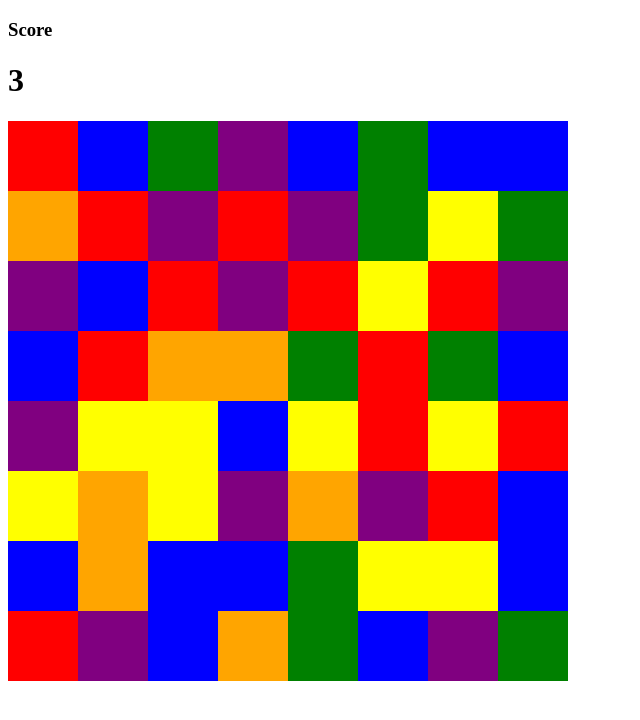
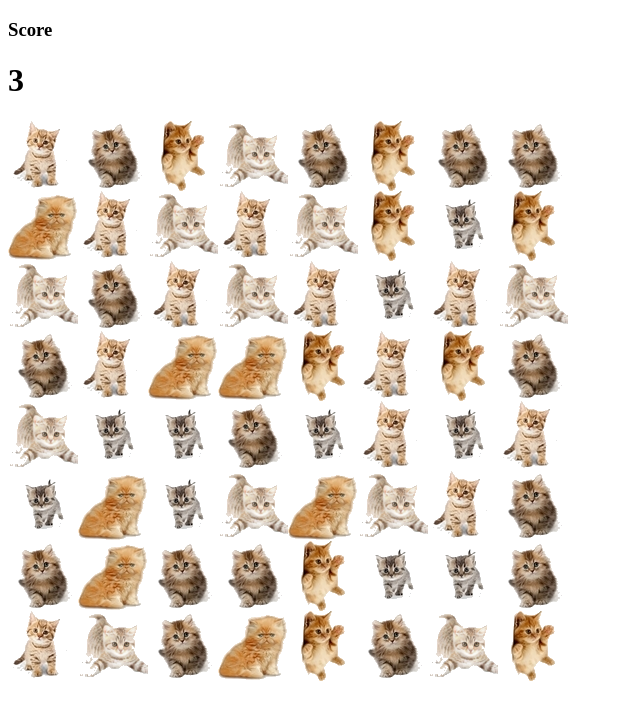
Before and after one commit to michaela-laden/KittenCrush, a plain HTML site: page index.html in a window 1280 px wide. Shown: the whole page, without its empty margins (0-640 px from the left). Drawn offline with Linux system fonts and the light colour scheme.

Commit message:
add kitten images

```diff
--- a/app.js
+++ b/app.js
@@ -6,12 +6,12 @@ document.addEventListener('DOMContentLoaded', ()=>{
     let score = 0;
 
     const kittensColors = [
-        'red',
-        'yellow',
-        'orange',
-        'purple',
-        'green',
-        'blue'
+        'url(imgs/kitten1.png)',
+        'url(imgs/kitten2.png)',
+        'url(imgs/kitten3.png)',
+        'url(imgs/kitten4.png)',
+        'url(imgs/kitten5.png)',
+        'url(imgs/kitten6.png)'
     ];
 
     //Create Board
@@ -21,7 +21,7 @@ document.addEventListener('DOMContentLoaded', ()=>{
             square.setAttribute('draggable',true);
             square.setAttribute('id', i);
             let randomKitten = Math.floor(Math.random()*kittensColors.length);
-            square.style.backgroundColor = kittensColors[randomKitten];
+            square.style.backgroundImage = kittensColors[randomKitten];
             grid.appendChild(square);
             squares.push(square);
 
@@ -44,36 +44,29 @@ document.addEventListener('DOMContentLoaded', ()=>{
     squares.forEach(square => square.addEventListener('drop', dragDrop));
 
     function dragStart(){
-        kittenBeingDragged = this.style.backgroundColor;
+        kittenBeingDragged = this.style.backgroundImage;
         squareIdBeingDragged =parseInt(this.id);
-        console.log(kittenBeingDragged);
-        console.log(this.id,'dragstart');
     }
 
     function dragOver(e){
         e.preventDefault();
-        console.log(this.id,'dragover');
     }
 
     function dragEnter(e){
         e.preventDefault();
-        console.log(this.id,'dragenter');
     }
 
     function dragLeave(){
-        console.log(this.id,'dragleave');
     }
 
     function dragDrop(){
-        console.log(this.id,'drop');
-        kittenBeingReplaced = this.style.backgroundColor;
+        kittenBeingReplaced = this.style.backgroundImage;
         squareIdBeingReplaced = parseInt(this.id);
-        this.style.backgroundColor = kittenBeingDragged;
-        squares[squareIdBeingDragged].style.backgroundColor =  kittenBeingReplaced;
+        this.style.backgroundImage = kittenBeingDragged;
+        squares[squareIdBeingDragged].style.backgroundImage =  kittenBeingReplaced;
     }
 
     function dragEnd(){
-        console.log(this.id,'dragend');
         //what is a valid move?
         let validMoves = [
             squareIdBeingDragged -1,
@@ -85,124 +78,114 @@ document.addEventListener('DOMContentLoaded', ()=>{
         if (squareIdBeingReplaced && validMove){
             squareIdBeingReplaced = null;
         } else if (squareIdBeingReplaced && !validMove){
-            squares[squareIdBeingReplaced].style.backgroundColor = kittenBeingReplaced;
-            squares[squareIdBeingDragged].style.backgroundColor = kittenBeingDragged;
-        } else squares[squareIdBeingDragged].style.backgroundColor = kittenBeingDragged;
+            squares[squareIdBeingReplaced].style.backgroundImage = kittenBeingReplaced;
+            squares[squareIdBeingDragged].style.backgroundImage = kittenBeingDragged;
+        } else squares[squareIdBeingDragged].style.backgroundImage = kittenBeingDragged;
     }
 
 
     //Drop kittens once some have been cleared
     function moveDown(){
         for (i = 0; i < 55; i++){
-            if (squares[i + width].style.backgroundColor === ''){
-                squares[i + width].style.backgroundColor = squares[i].style.backgroundColor;
-                squares[i].style.backgroundColor = '';
+            if (squares[i + width].style.backgroundImage === ''){
+                squares[i + width].style.backgroundImage = squares[i].style.backgroundImage;
+                squares[i].style.backgroundImage = '';
                 const firstRow = [0, 1, 2, 3, 4, 5, 6, 7];
                 const isFirstRow = firstRow.includes(i);
-                if (isFirstRow && (squares[i].style.backgroundColor === '')){
+                if (isFirstRow && (squares[i].style.backgroundImage === '')){
                     let randomKitten = Math.floor(Math.random() * kittensColors.length);
-                    squares[i].style.backgroundColor = kittensColors[randomKitten];
+                    squares[i].style.backgroundImage = kittensColors[randomKitten];
                 }
             }
         }
     }
 
 
+//for row of Four
+function checkRowForFour() {
+    for (i = 0; i < 60; i ++) {
+      let rowOfFour = [i, i+1, i+2, i+3]
+      let decidedKitten = squares[i].style.backgroundImage
+      const isBlank = squares[i].style.backgroundImage === ''
 
-    //Checking for matches
+      const notValid = [5, 6, 7, 13, 14, 15, 21, 22, 23, 29, 30, 31, 37, 38, 39, 45, 46, 47, 53, 54, 55]
+      if (notValid.includes(i)) continue
 
-    //check for row of three
-    function checkRowForThree() {
-        for (i = 0; i < 61; i++){
-            let rowOfThree = [i, i+1, i+2];
-            let decidedKitten = squares[i].style.backgroundColor;
-            const isBlank = squares[i].style.backgroundColor === '';
-
-            const notValid = [6, 7, 14, 15, 22, 23, 30, 31, 38, 39, 46, 47, 54, 55];
-            if(notValid.includes(i)) continue;
-
-            if (rowOfThree.every(index => squares[index].style.backgroundColor === decidedKitten && !isBlank)){
-                score += 3;
-                scoreDisplay.innerHTML = score;
-                rowOfThree.forEach(index => {
-
-                    squares[index].style.backgroundColor = '';
+      if(rowOfFour.every(index => squares[index].style.backgroundImage === decidedKitten && !isBlank)) {
+        score += 4
+        scoreDisplay.innerHTML = score
+        rowOfFour.forEach(index => {
+        squares[index].style.backgroundImage = ''
         })
       }
     }
   }
+  checkRowForFour()
 
-    checkRowForThree()
+//for column of Four
+  function checkColumnForFour() {
+    for (i = 0; i < 39; i ++) {
+      let columnOfFour = [i, i+width, i+width*2, i+width*3]
+      let decidedKitten = squares[i].style.backgroundImage
+      const isBlank = squares[i].style.backgroundImage === ''
 
-    //check for column of three
-    function checkColumnForThree() {
-        for (i = 0; i < 47; i++){
-            let columnOfThree = [i, i+width, i+width*2];
-            let decidedKitten = squares[i].style.backgroundColor;
-            const isBlank = squares[i].style.backgroundColor === '';
-
-            if (columnOfThree.every(index => squares[index].style.backgroundColor === decidedKitten && !isBlank)){
-                score += 3;
-                scoreDisplay.innerHTML = score;
-                columnOfThree.forEach(index => {
-
-                    squares[index].style.backgroundColor = '';
+      if(columnOfFour.every(index => squares[index].style.backgroundImage === decidedKitten && !isBlank)) {
+        score += 4
+        scoreDisplay.innerHTML = score
+        columnOfFour.forEach(index => {
+        squares[index].style.backgroundImage = ''
         })
       }
     }
   }
+checkColumnForFour()
 
-    checkColumnForThree()
+  //for row of Three
+  function checkRowForThree() {
+    for (i = 0; i < 61; i ++) {
+      let rowOfThree = [i, i+1, i+2]
+      let decidedKitten = squares[i].style.backgroundImage
+      const isBlank = squares[i].style.backgroundImage === ''
 
-//check for row of four
-function checkRowForFour() {
-    for (i = 0; i < 61; i++){
-        let rowOfFour = [i, i+1, i+2, i+3];
-        let decidedKitten = squares[i].style.backgroundColor;
-        const isBlank = squares[i].style.backgroundColor === '';
+      const notValid = [6, 7, 14, 15, 22, 23, 30, 31, 38, 39, 46, 47, 54, 55]
+      if (notValid.includes(i)) continue
 
-        const notValid = [5, 6, 7, 13, 14, 15, 21, 22, 23, 29, 30, 31, 37, 38, 39, 45, 46, 47, 53, 54, 55];
-        if(notValid.includes(i)) continue;
-
-        if (rowOfFour.every(index => squares[index].style.backgroundColor === decidedKitten && !isBlank)){
-            score += 4;
-            scoreDisplay.innerHTML = score;
-            rowOfFour.forEach(index => {
-
-                squares[index].style.backgroundColor = '';
+      if(rowOfThree.every(index => squares[index].style.backgroundImage === decidedKitten && !isBlank)) {
+        score += 3
+        scoreDisplay.innerHTML = score
+        rowOfThree.forEach(index => {
+        squares[index].style.backgroundImage = ''
         })
       }
     }
   }
+  checkRowForThree()
 
-checkRowForFour()
+//for column of Three
+  function checkColumnForThree() {
+    for (i = 0; i < 47; i ++) {
+      let columnOfThree = [i, i+width, i+width*2]
+      let decidedKitten = squares[i].style.backgroundImage
+      const isBlank = squares[i].style.backgroundImage === ''
 
-//check for column of four
-function checkColumnForFour() {
-    for (i = 0; i < 47; i++){
-        let columnOfFour = [i, i+width, i+width*2, i+width*3];
-        let decidedKitten = squares[i].style.backgroundColor;
-        const isBlank = squares[i].style.backgroundColor === '';
-
-        if (columnOfFour.every(index => squares[index].style.backgroundColor === decidedKitten && !isBlank)){
-            score += 4;
-            scoreDisplay.innerHTML = score;
-            columnOfFour.forEach(index => {
-
-                squares[index].style.backgroundColor = '';
+      if(columnOfThree.every(index => squares[index].style.backgroundImage === decidedKitten && !isBlank)) {
+        score += 3
+        scoreDisplay.innerHTML = score
+        columnOfThree.forEach(index => {
+        squares[index].style.backgroundImage = ''
         })
       }
     }
   }
-
-checkColumnForFour()
+checkColumnForThree()
 
 
     window.setInterval(function(){
-        moveDown()
+
         checkRowForFour()
         checkColumnForFour()
         checkRowForThree()
         checkColumnForThree()
+        moveDown()
     }, 100);
 })
--- a/main.css
+++ b/main.css
@@ -1,9 +1,10 @@
+
+
 .grid {
     height: 560px;
     width: 560px;
     display: flex;
     flex-wrap: wrap;
-
 }
 
 .grid div{
```
Also changed, not shown: imgs/kitten1.png (added), imgs/kitten2.png (added), imgs/kitten3.png (added), imgs/kitten4.png (added), imgs/kitten5.png (added), imgs/kitten6.png (added). Lines whose indentation alone changed are shown as unchanged.
